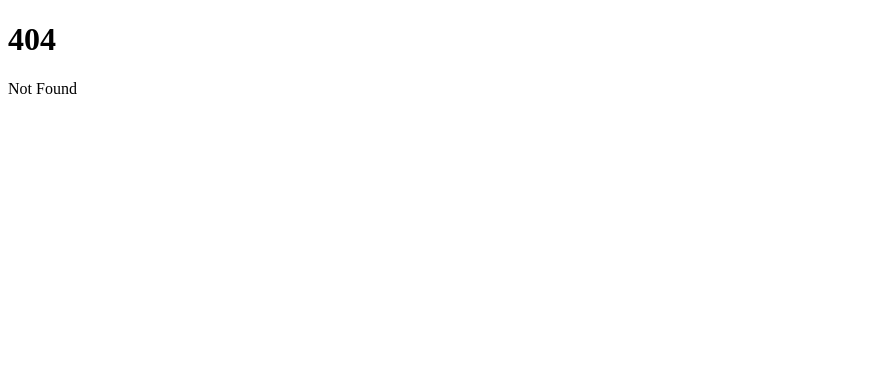
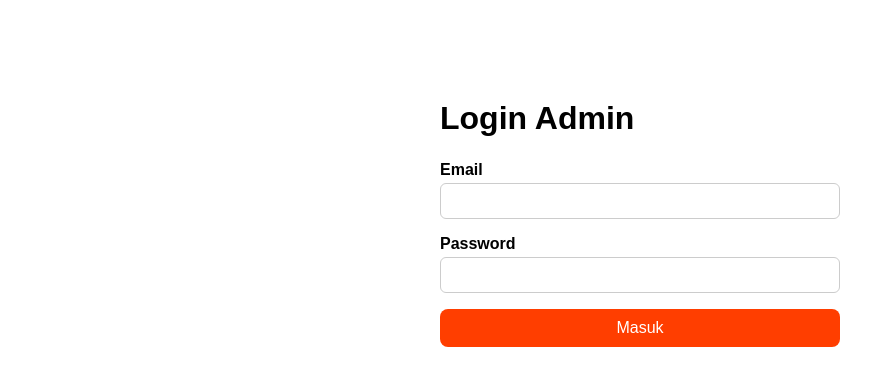
Before and after one commit to dianpriatna/exam-jepang, a SvelteKit app: page /login in a window 1280 px wide. Before the commit this address had no page. Shown: the top 386 px of the page, without its empty margins (0-895 px from the left). Built offline with nearby package versions, Linux system fonts and the light colour scheme; no server answers.

Commit message:
Menganti nama admin/page.js menjadi admin/+page.js

```diff
--- /dev/null
+++ b/src/routes/login/+page.svelte
@@ -0,0 +1,92 @@
+<script>
+	import { supabase } from '$lib/supabase.js';
+	import { goto } from '$app/navigation';
+
+	let email = $state('');
+	let password = $state('');
+	let pesanError = $state('');
+	let sedangLogin = $state(false);
+
+	async function login() {
+		sedangLogin = true;
+		pesanError = '';
+
+		const { error } = await supabase.auth.signInWithPassword({ email, password });
+
+		sedangLogin = false;
+
+		if (error) {
+			pesanError = 'Email atau password salah';
+		} else {
+			goto('/admin');
+		}
+	}
+</script>
+
+<main>
+	<h1>Login Admin</h1>
+
+	<form onsubmit={(e) => { e.preventDefault(); login(); }}>
+		<label>
+			Email
+			<input type="email" bind:value={email} required />
+		</label>
+		<label>
+			Password
+			<input type="password" bind:value={password} required />
+		</label>
+
+		<button type="submit" disabled={sedangLogin}>
+			{sedangLogin ? 'Masuk...' : 'Masuk'}
+		</button>
+
+		{#if pesanError}
+			<p class="error">{pesanError}</p>
+		{/if}
+	</form>
+</main>
+
+<style>
+	main {
+		max-width: 400px;
+		margin: 100px auto;
+		font-family: sans-serif;
+		padding: 0 16px;
+	}
+
+	form {
+		display: flex;
+		flex-direction: column;
+		gap: 16px;
+		margin-top: 24px;
+	}
+
+	label {
+		display: flex;
+		flex-direction: column;
+		gap: 4px;
+		font-weight: bold;
+	}
+
+	input {
+		padding: 8px;
+		border: 1px solid #ccc;
+		border-radius: 6px;
+		font-size: 1rem;
+	}
+
+	button {
+		padding: 10px 24px;
+		border-radius: 8px;
+		border: none;
+		background: #ff3e00;
+		color: white;
+		font-size: 1rem;
+		cursor: pointer;
+	}
+
+	.error {
+		color: red;
+		font-weight: bold;
+	}
+</style>
```
Also changed, not shown: src/routes/admin/+page.js (added, +12 -0 lines), src/routes/admin/+page.svelte (+11 -0 lines).
